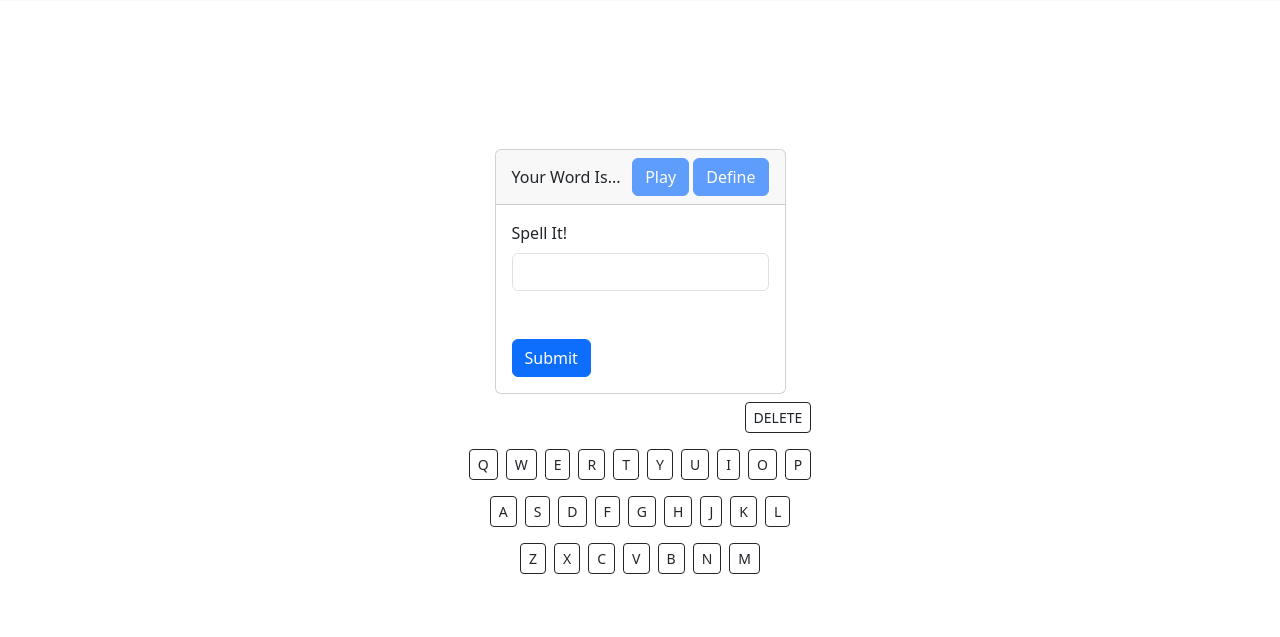
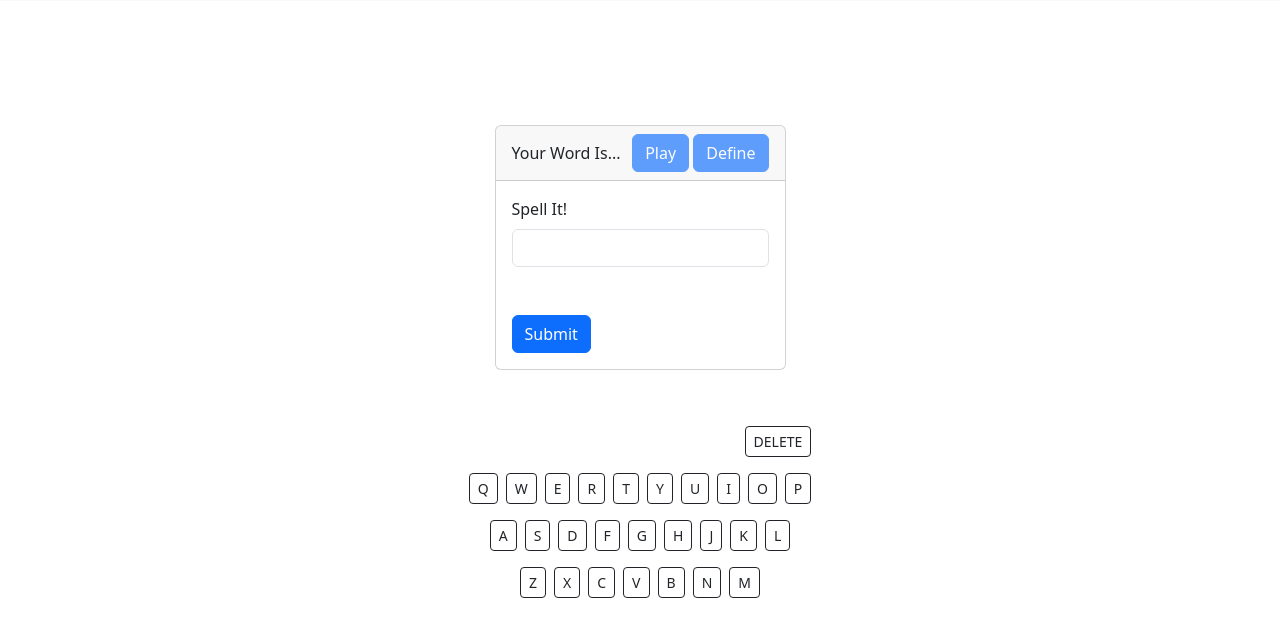
Before and after one commit to Jadens-arc/spelling-bee, a plain HTML site: page index.html in a window 1280 px wide. Shown: the part 71-708 px from the top of the page. Drawn offline with Linux system fonts and the light colour scheme; no server answers.

Commit message:
margin between game and keyboard

```diff
--- a/index.html
+++ b/index.html
@@ -49,7 +49,7 @@
     <div id="alerts" class="p-4 mt-5" style="position: absolute; width: 100vw">
     </div>
     <div class="main d-flex flex-column justify-content-center align-items-center flex-grow-1">
-        <div class="card">
+        <div class="card mb-5">
             <div class="card-header d-flex align-items-center justify-content-between">
                 <span>Your Word Is...</span>
                 <div>
```
